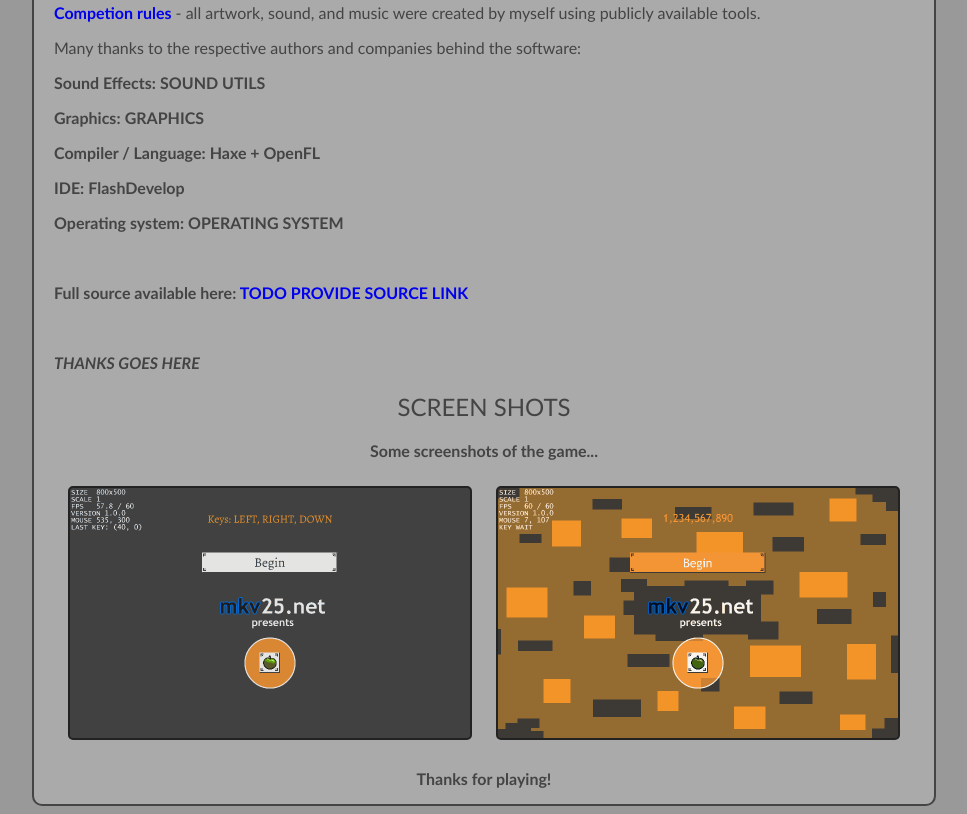
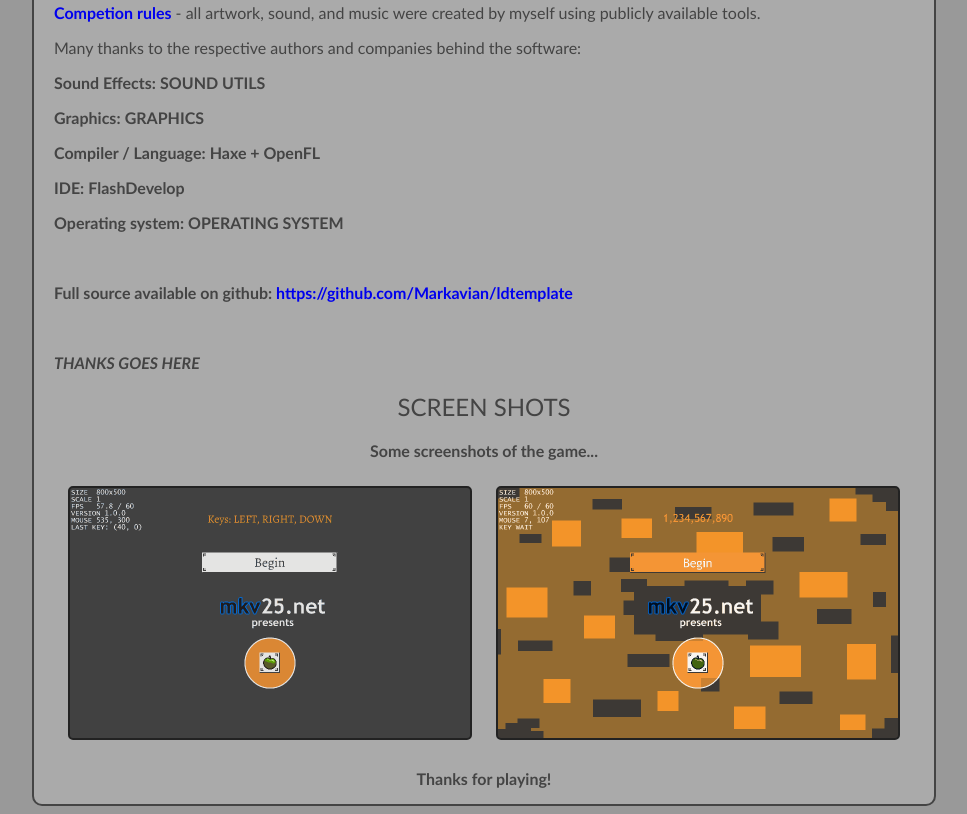
Before and after one commit to mkv25-games/ldtemplate, a plain HTML site: page website/index.html in a window 1280 px wide. Shown: the part 1025-1839 px from the top of the page, without its empty margins (156-1123 px from the left). Drawn offline with Linux system fonts and the light colour scheme.

Commit message:
Updated template to include github source link.

```diff
--- a/website/index.html
+++ b/website/index.html
@@ -122,7 +122,7 @@ h2 {
 		<p><b>IDE:</b> <b>FlashDevelop</b></p>
 		<p><b>Operating system: <b>OPERATING SYSTEM</b></p>
 		<p>&nbsp;</p>
-		<p>Full source available here: <a href="../release/LD_RELEASE_PACKAGE_V1.zip">TODO PROVIDE SOURCE LINK</a></p>
+		<p>Full source available on github: <a href="https://github.com/Markavian/ldtemplate">https://github.com/Markavian/ldtemplate</a></p>
 		<p>&nbsp;</p>
 		<p><i>THANKS GOES HERE</i></p>
 	</div>
```
Also changed, not shown: website/index.template.html (+1 -1 lines).
